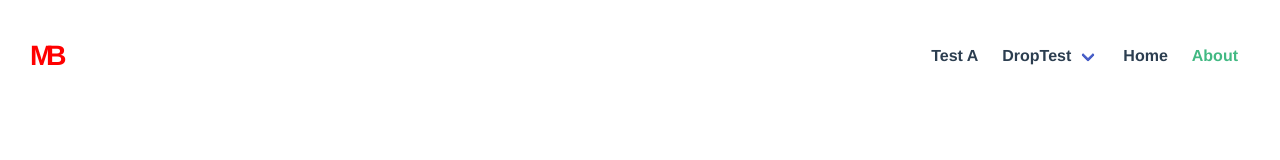
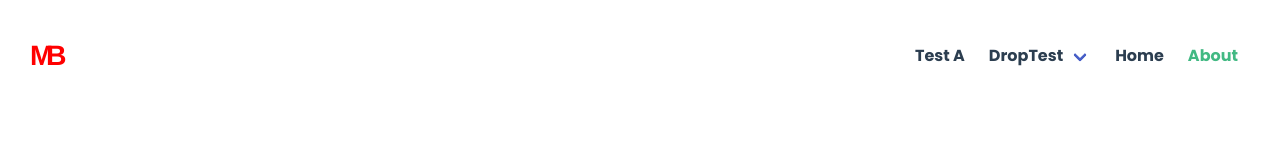
Before and after one commit to mbaler/personal-site, a Vue app: page /about in a window 1280 px wide. Shown: the top 160 px of the page. Built offline with nearby package versions, Linux system fonts and the light colour scheme.

Commit message:
more temp updates

```diff
--- a/package.json
+++ b/package.json
@@ -13,6 +13,7 @@
   "dependencies": {
     "bulma": "^0.7.5",
     "core-js": "^2.6.5",
+    "typeit": "^6.0.3",
     "vue": "^2.6.10",
     "vue-router": "^3.0.3"
   },
@@ -28,6 +29,7 @@
     "pug": "^2.0.4",
     "pug-plain-loader": "^1.0.0",
     "sass-loader": "^7.1.0",
+    "typeface-poppins": "0.0.72",
     "vue-template-compiler": "^2.6.10"
   }
 }
--- a/src/App.vue
+++ b/src/App.vue
@@ -3,7 +3,6 @@
     nav#nav.navbar.is-transparent
       .navbar-brand
         a.navbar-item.logo(href="#")
-          //- img(src="./assets/MBt_crop_comp.png", height="30px", width="30px")
           span
             | M
             span.rest ac&nbsp;
@@ -99,13 +98,28 @@ html
       background-size: 100% 96%;
 
 #nav
+  .navbar-menu
+    font-family: "Poppins";
+  padding: 30px;
+  a
+    font-weight: bold;
+    color: #2c3e50;
+    &.router-link-exact-active
+      color: #42b983;
+  @media screen and (max-width: 1024px)
+    .navbar-menu
+      width: 55%;
+      z-index: 9999;
+      position: absolute;
+      right: 15px;
+
   .navbar-brand .logo
     font-weight: 700;
     font-size: 22px;
     line-height: 1.1;
     // text-transform: uppercase;
     font-variant: small-caps;
-    transform: translateZ(0);
+    // transform: translateZ(0);
     outline: 0;
     box-shadow: none;
     text-decoration: none;
@@ -127,7 +141,7 @@ html
     // transition: all 175ms cubic-bezier(0.4, 0, 0.2, 1.0);
     // letter-spacing: 0.025em;
     letter-spacing: 0.040em;
-    animation: 5s cubic-bezier(0.4, 0, 0.2, 1.0) 1s infinite alternate-reverse lspacing;
+    animation: 5s cubic-bezier(0.4, 0, 0.2, 1.0) 0s infinite alternate-reverse lspacing;
 
     // &:hover
       // letter-spacing: 0.050em;
@@ -135,6 +149,7 @@ html
   @keyframes lspacing
     0%, 30%
       letter-spacing: 0.025em;
+      // letter-spacing: -0.14em;
     70%, 100%
       letter-spacing: 0.040em;
 
@@ -143,7 +158,7 @@ html
     // transition: all 175ms cubic-bezier(0.4, 0, 0.2, 1.0), opacity 125ms cubic-bezier(0.4, 0, 0.2, 1.0);
     // font-size: 0;
     // opacity: 0;
-    animation: 5s cubic-bezier(0.4, 0, 0.2, 1.0) 1s infinite alternate-reverse nameappear;
+    animation: 5s cubic-bezier(0.4, 0, 0.2, 1.0) 0s infinite alternate-reverse nameappear;
 
   @keyframes nameappear
     0%, 30%
@@ -157,33 +172,23 @@ html
 
   .navbar-brand .logo span.squished
     // margin-left: -10px;
+    margin-left: 0;
+    // transform: translateX(0);
     animation: 5s cubic-bezier(0.4, 0, 0.2, 1.0) 1s infinite alternate-reverse squishing;
 
   @keyframes squishing
     0%, 30%
-      margin-left: -10px;
+      // margin-left: -10px;
+      margin-left: -0.35em;
+      // transform: translateX(-10px);
     70%, 100%
       margin-left: 0;
+      // transform: translateX(0);
 
   // .navbar-brand .logo:hover span
     // opacity: 1;
     // font-size: 1em;
 
-
-
-  padding: 30px;
-  a
-    font-weight: bold;
-    color: #2c3e50;
-    &.router-link-exact-active
-      color: #42b983;
-  @media screen and (max-width: 1024px)
-    .navbar-menu
-      width: 55%;
-      z-index: 9999;
-      position: absolute;
-      right: 15px;
-
 .bottom.footer
   padding: 2rem 1.5rem 2rem 1.5rem;
 </style>
--- a/src/components/HelloWorld.vue
+++ b/src/components/HelloWorld.vue
@@ -6,19 +6,38 @@
       | &nbsp;site of the web...
     h3.subtitle.is-4(style="padding-top: 20px;") 🕑 Coming Soon™
     br
+    #typingwrap(style="font-size:22px;")
+    br
     a.linkedin.button.is-link.is-large(href="https://www.linkedin.com/in/macbaler/", target="_blank", rel="noopener")
       span.icon: i.fab.fa-linkedin
       span LinkedIn
 </template>
 
 <script>
+import TypeIt from "typeit";
+
 export default {
   name: "HelloWorld",
+
+  mounted() {
+    new TypeIt("#typingwrap", {
+      strings: ["Howdy there folks...", "Hold your horses..."],
+      breakLines: false,
+      loop: true,
+      loopDelay: 5000,
+    }).go();
+  }
 }
 </script>
 
 <!-- Add "scoped" attribute to limit CSS to this component only -->
 <style lang="sass" scoped>
+#typingwrap
+  font-family: "Poppins";
+
+h1.title
+  font-family: "Roboto";
+
 h3
   margin: 40px 0 0;
 
@@ -34,5 +53,5 @@ a
   color: #42b983;
 
 .linkedin
-  margin-bottom: 20px;
+  margin: 20px 0;
 </style>
--- /dev/null
+++ b/src/css/fonts.css
@@ -0,0 +1,3 @@
+@charset "utf-8";
+
+@import url('https://fonts.googleapis.com/css?family=Roboto&display=swap');
--- a/src/main.js
+++ b/src/main.js
@@ -3,6 +3,10 @@ import App from "./App.vue";
 import router from "./router";
 
 Vue.config.productionTip = false;
+
+// fonts
+import "./css/fonts.css";
+import "typeface-poppins";
 
 import "bulma/css/bulma.css";
 import "@fortawesome/fontawesome-free/css/all.css";
--- a/src/views/Home.vue
+++ b/src/views/Home.vue
@@ -1,6 +1,7 @@
 <template lang="pug">
   .home
-    img(src="../assets/MBt_crop_comp.png", height="320px", width="320px")
+    figure(style="height: 320px; width: 320px; margin: auto;")
+      img(src="../assets/MBt_crop_comp.png", height="320px", width="320px")
     HelloWorld
 </template>
 
```
Also changed, not shown: 1 other file (tests, documents, lock files or other folders).
